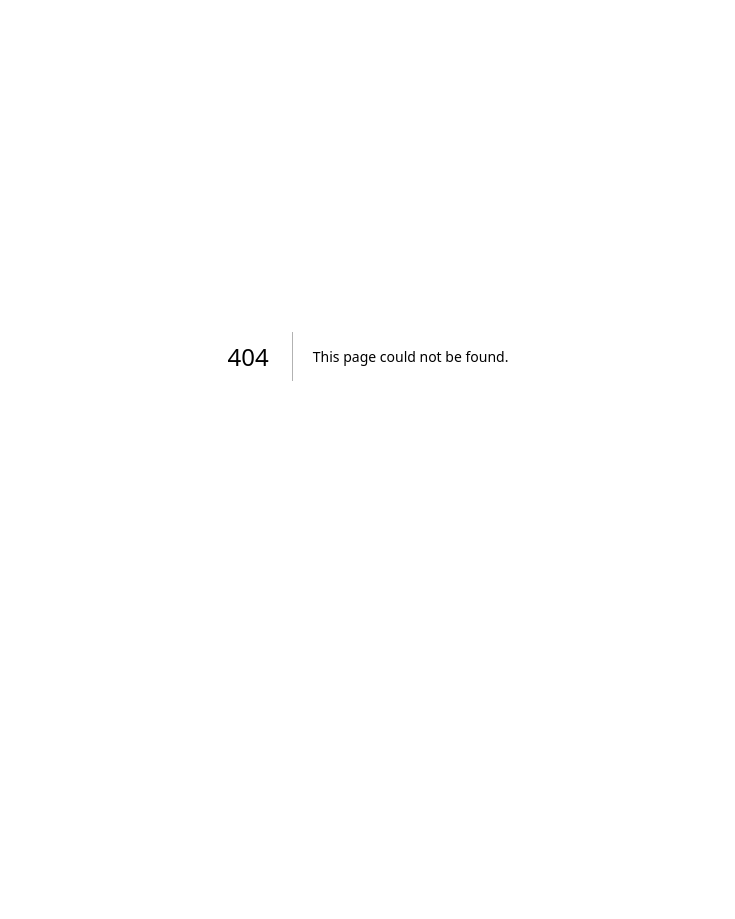
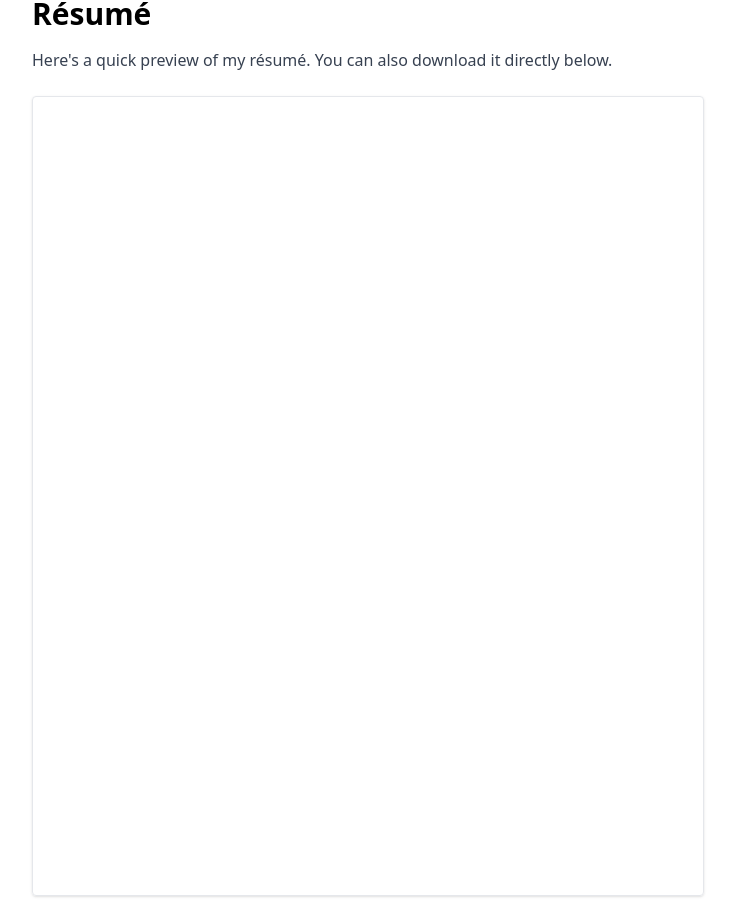
Before and after one commit to paulcyi/paulyi-tailwind-portfolio, a Next.js app: page /resume in a window 1280 px wide. Before the commit this address had no page. Shown: the part 124-1043 px from the top of the page, without its empty margins (272-1007 px from the left). Before the commit the page ends 880 px from the top, so only its background shows below. Built offline with nearby package versions, Linux system fonts and the light colour scheme.

Commit message:
feat: add /resume route with PDF preview and download

```diff
--- a/app/components/NavBar.js
+++ b/app/components/NavBar.js
@@ -32,6 +32,7 @@ export default function NavBar() {
             <NavLink href="/">Home</NavLink>
             <NavLink href="/projects">Projects</NavLink>
             <NavLink href="/blog">Blog</NavLink>
+            <NavLink href="/resume">Résumé</NavLink>
           </div>
           <div className="ml-auto">
             <ThemeToggle />
--- /dev/null
+++ b/app/resume/page.js
@@ -0,0 +1,32 @@
+export const metadata = {
+  title: 'Paul Yi – Résumé',
+  description: 'Résumé for Paul Yi, AI/ML Engineer in training and U.S. Army veteran.',
+};
+
+export default function ResumePage() {
+  return (
+    <main className="min-h-screen px-6 md:px-12 pt-10 max-w-3xl mx-auto">
+      <h1 className="text-3xl font-bold mb-4">Résumé</h1>
+      <p className="text-gray-700 dark:text-gray-300 mb-6">
+        Here's a quick preview of my résumé. You can also download it directly below.
+      </p>
+
+      <iframe
+        src="/paul-yi-resume.pdf"
+        title="Paul Yi Resume"
+        className="w-full h-[800px] border rounded shadow"
+      />
+
+      <div className="mt-6">
+        <a
+          href="/paul-yi-resume.pdf"
+          target="_blank"
+          rel="noopener noreferrer"
+          className="inline-block px-4 py-2 border rounded text-sm font-medium hover:bg-gray-100 dark:hover:bg-gray-800 transition-colors"
+        >
+          Download Résumé (PDF)
+        </a>
+      </div>
+    </main>
+  );
+}
```
Also changed, not shown: 1 other file (tests, documents, lock files or other folders).
